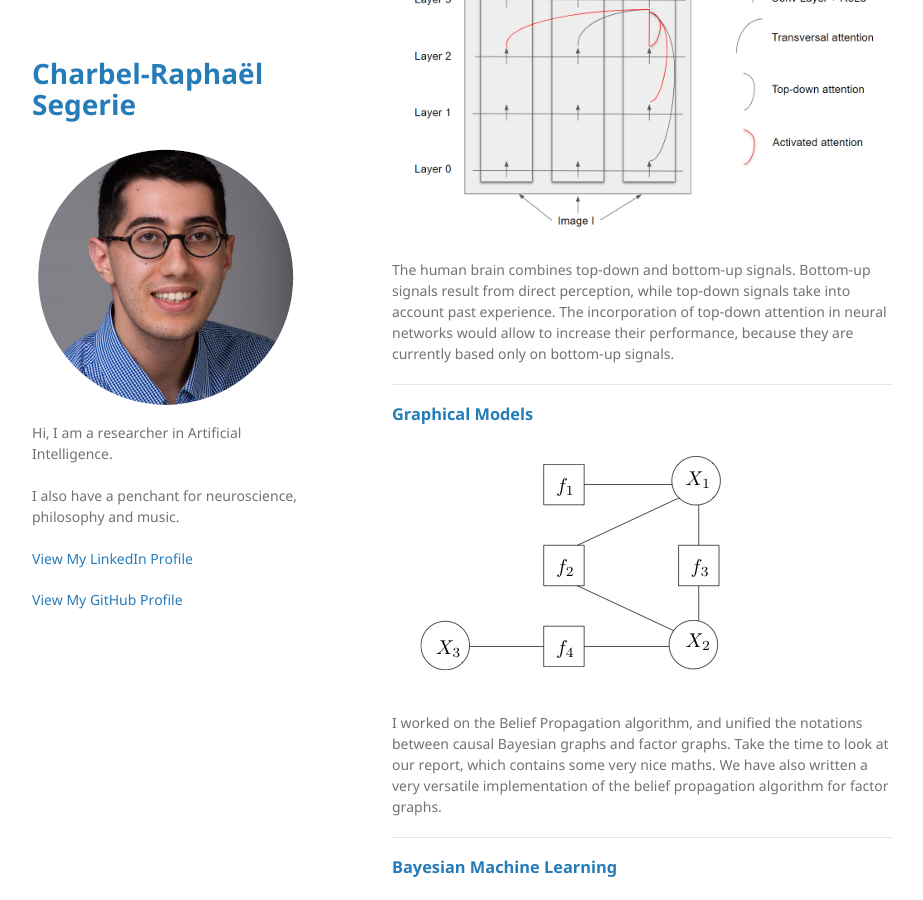
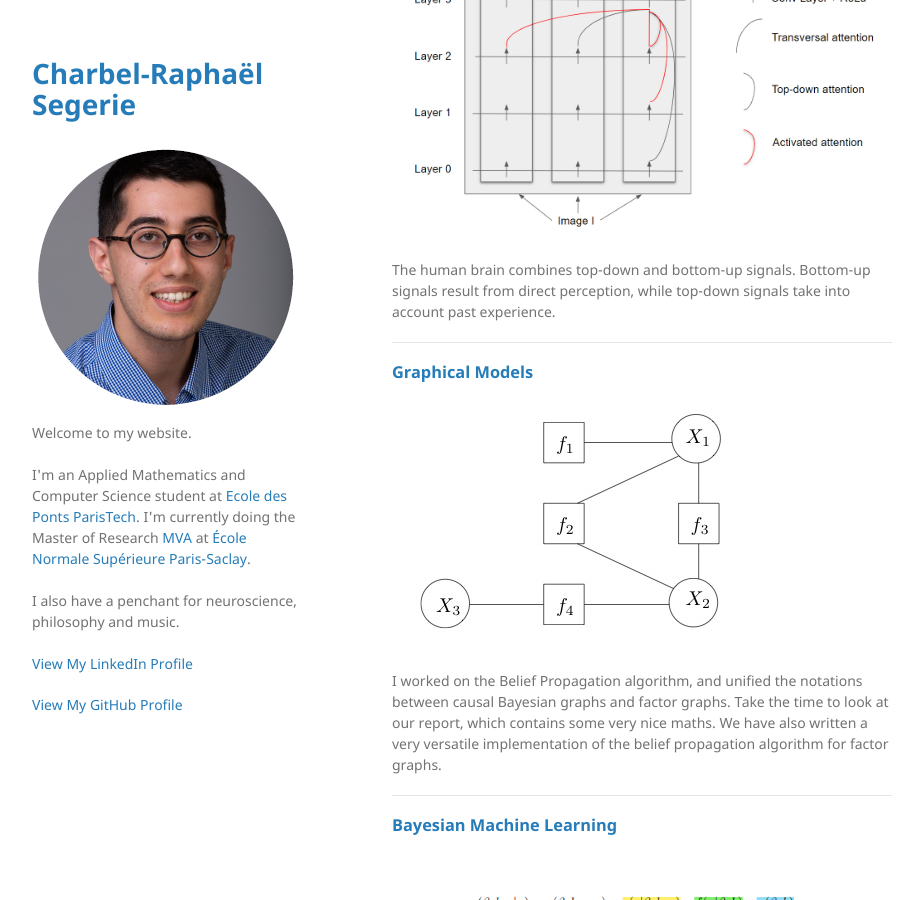
Before and after one commit to crsegerie/crsegerie.github.io, a Jekyll site: the page built from index.md, in a window 1280 px wide and 900 px high, scrolled down 659 px. Shown: the whole window, without its empty margins (178-1101 px from the left). Built offline with Jekyll 4.4.1, drawn with Linux system fonts in a browser that asks for light colours; our own code applies the rules of GitHub Pages for plain Markdown files.

Commit message:
better intro

```diff
--- a/_config.yml
+++ b/_config.yml
@@ -1,7 +1,10 @@
 title: Charbel-Raphaël Segerie # your name (or website title) here
 logo: "/images/circle_me.PNG?raw=true" # your photo (or logo) here
 description: > # your text below (remove <br> elements if you don't need line breaks)
-  Hi, I am a researcher in Artificial Intelligence.
+  Welcome to my website.
+  <br><br>
+  I'm an Applied Mathematics and Computer Science student at <a href="https://en.wikipedia.org/wiki/%C3%89cole_des_ponts_ParisTech">Ecole des Ponts ParisTech</a>.
+  I'm currently doing the Master of Research <a href="http://math.ens-paris-saclay.fr/version-francaise/formations/master-mva/contenus-/master-mva-cours-161721.kjsp?RH=1409824973905">MVA</a> at <a href="https://fr.wikipedia.org/wiki/%C3%89cole_normale_sup%C3%A9rieure_Paris-Saclay">École Normale Supérieure Paris-Saclay</a>.
   <br><br>
   I also have a penchant for neuroscience, philosophy and music.
   <br><br>
--- a/index.md
+++ b/index.md
@@ -13,7 +13,7 @@ SinGAN is a generative model that can be learned from a single natural image. We
 <h3><a href="https://github.com/crsegerie/modular_neural_networks">I've proposed a new attention architecture</a></h3>
 <img src="images/projects/architecture.PNG?raw=true"/>
 
-The human brain combines top-down and bottom-up signals. Bottom-up signals result from direct perception, while top-down signals take into account past experience. The incorporation of top-down attention in neural networks would allow to increase their performance, because they are currently based only on bottom-up signals.
+The human brain combines top-down and bottom-up signals. Bottom-up signals result from direct perception, while top-down signals take into account past experience.
 
 ---
 
@@ -116,5 +116,4 @@ Boogie-Woogie is great fun to play on the piano, and it's also pretty easy to au
 
 In this essay, I use concepts from Gestalt psychology to describe the patterns of the birds of Escher and I play with the attention of the viewer. Gestalt psychology is in a way the ancestor of the interpretability of neural networks in vision processing.
 
-
 ---
```
